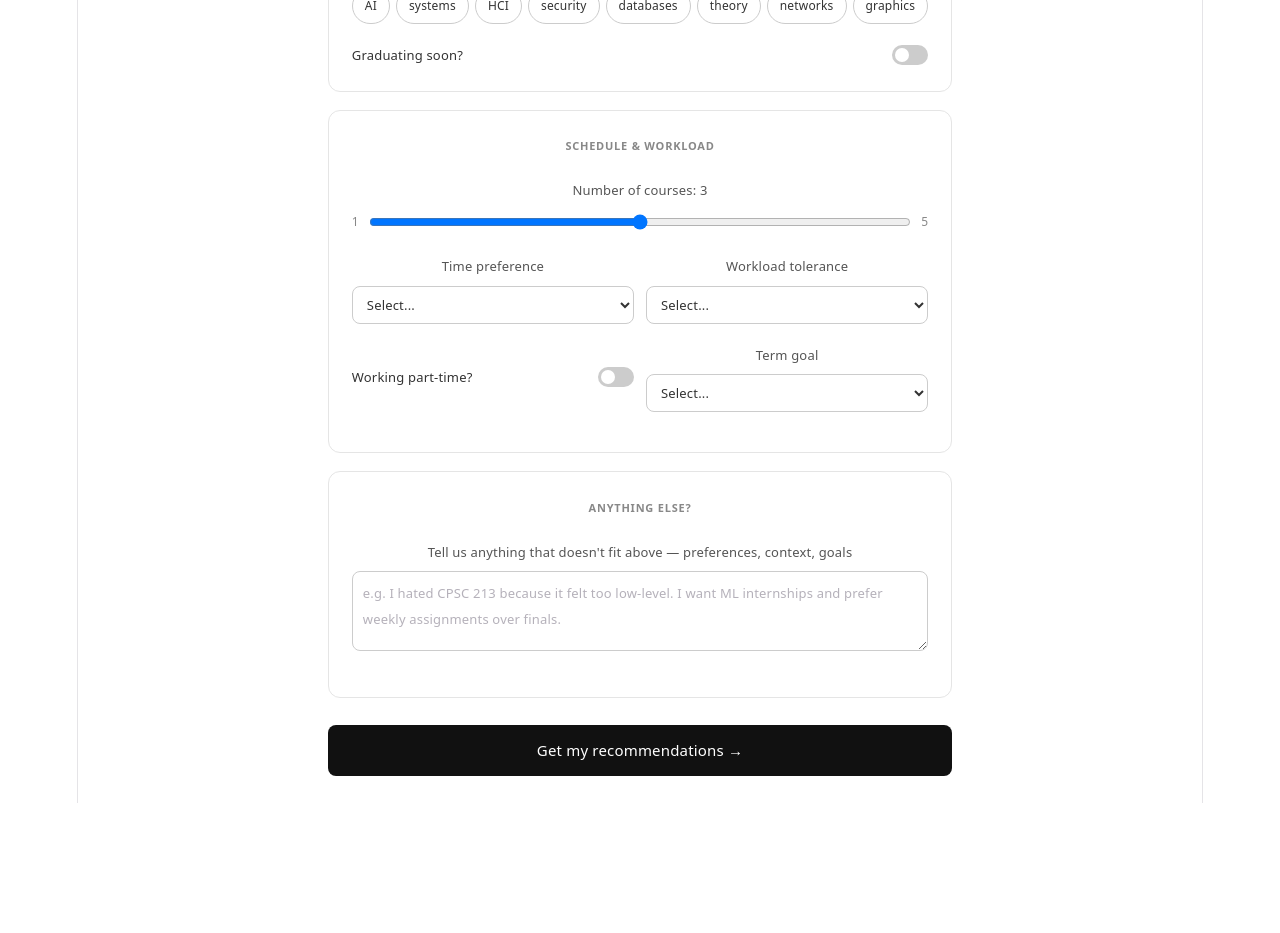
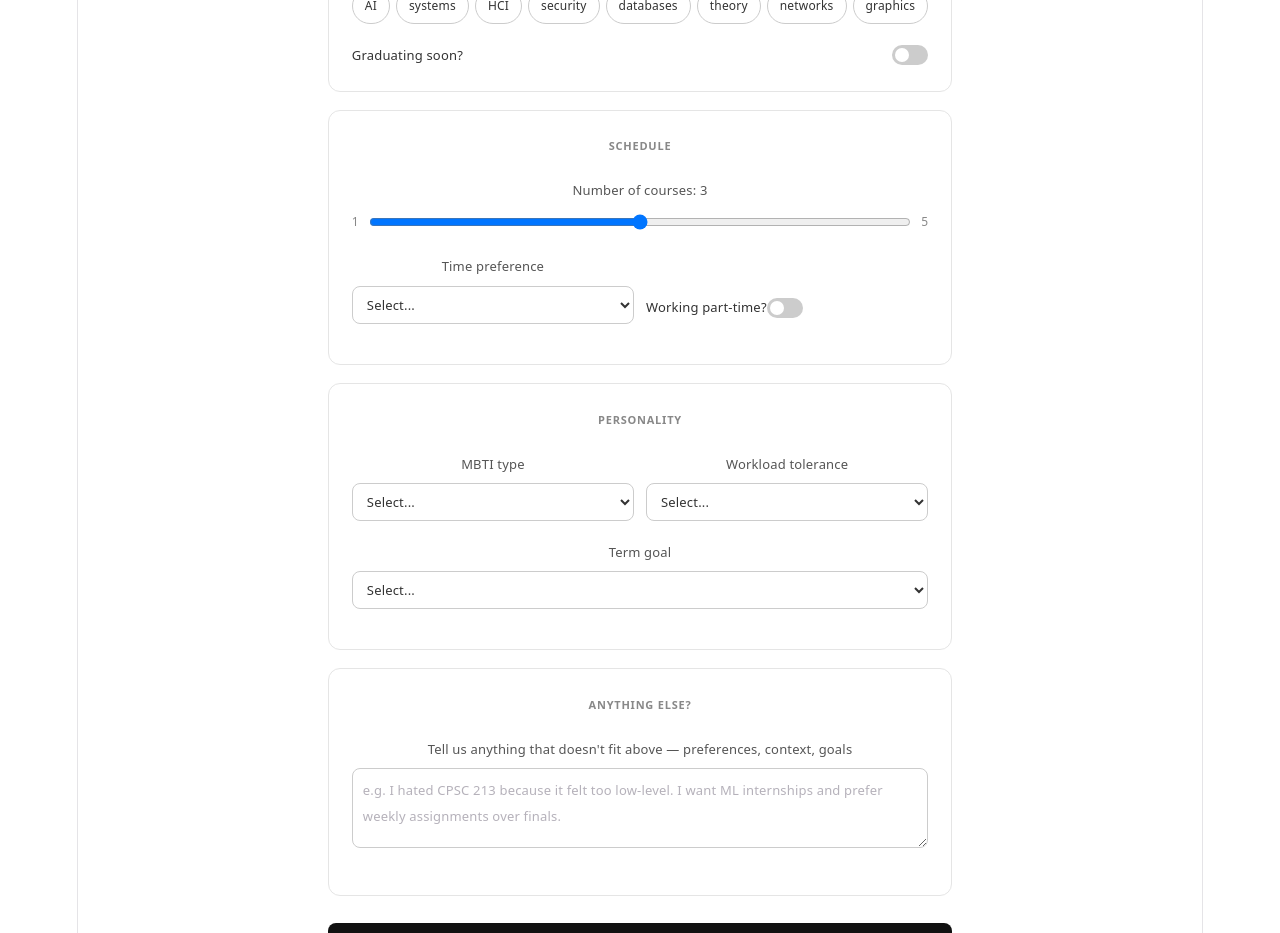
Before and after one commit to carinahuang68/2026_GenAI_Hackathon, a React app in the folder frontend/: page / in a window 1280 px wide. Shown: the part 980-1913 px from the top of the page. Before the commit the page ends 1783 px from the top, so only its background shows below. Built offline with nearby package versions, Linux system fonts and the light colour scheme; the HTML template or start-up script is replaced by a standard one.

Commit message:
update ProfileForm component

```diff
--- a/frontend/src/components/ProfileForm.jsx
+++ b/frontend/src/components/ProfileForm.jsx
@@ -3,6 +3,12 @@ import { useState } from "react";
 const LEARNING_STYLES = ["project-based", "applied", "theory", "lab"];
 const ASSESSMENTS = ["exams", "projects", "essays", "assignments"];
 const INTERESTS = ["AI", "systems", "HCI", "security", "databases", "theory", "networks", "graphics"];
+const MBTI_TYPES = [
+  "INTJ","INTP","ENTJ","ENTP",
+  "INFJ","INFP","ENFJ","ENFP",
+  "ISTJ","ISFJ","ESTJ","ESFJ",
+  "ISTP","ISFP","ESTP","ESFP",
+];
 
 function TagInput({ placeholder, value, onChange }) {
   const [input, setInput] = useState("");
@@ -224,6 +230,7 @@ export default function ProfileForm({ onSubmit }) {
     num_courses: 3,
     working_part_time: false,
     time_preference: "",
+    mbti: "",
     workload_tolerance: "",
     term_goal: "",
     open_chat: "",
@@ -333,7 +340,7 @@ export default function ProfileForm({ onSubmit }) {
         <Toggle label="Graduating soon?" value={form.graduating_soon} onChange={set("graduating_soon")} />
       </Section>
 
-      <Section title="Schedule & Workload">
+      <Section title="Schedule">
         <Field label={`Number of courses: ${form.num_courses}`}>
           <div style={{ display: "flex", alignItems: "center", gap: 10 }}>
             <span style={{ fontSize: 12, color: "#888" }}>1</span>
@@ -361,6 +368,21 @@ export default function ProfileForm({ onSubmit }) {
               ]}
             />
           </Field>
+          <div style={{ display: "flex", alignItems: "center", paddingTop: 20 }}>
+            <Toggle label="Working part-time?" value={form.working_part_time} onChange={set("working_part_time")} />
+          </div>
+        </div>
+      </Section>
+
+      <Section title="Personality">
+        <div style={{ display: "grid", gridTemplateColumns: "1fr 1fr", gap: 12 }}>
+          <Field label="MBTI type">
+            <Select
+              value={form.mbti}
+              onChange={set("mbti")}
+              options={MBTI_TYPES.map((t) => ({ value: t, label: t }))}
+            />
+          </Field>
           <Field label="Workload tolerance">
             <Select
               value={form.workload_tolerance}
@@ -373,9 +395,7 @@ export default function ProfileForm({ onSubmit }) {
             />
           </Field>
         </div>
-        <div style={{ display: "grid", gridTemplateColumns: "1fr 1fr", gap: 12, marginBottom: "1rem" }}>
-          <Toggle label="Working part-time?" value={form.working_part_time} onChange={set("working_part_time")} />
-          <Field label="Term goal" style={{ marginBottom: 0 }}>
+        <Field label="Term goal">
           <Select
             value={form.term_goal}
             onChange={set("term_goal")}
@@ -386,7 +406,6 @@ export default function ProfileForm({ onSubmit }) {
             ]}
           />
         </Field>
-        </div>
       </Section>
 
       <Section title="Anything else?">
```
Lines whose indentation alone changed are shown as unchanged.
